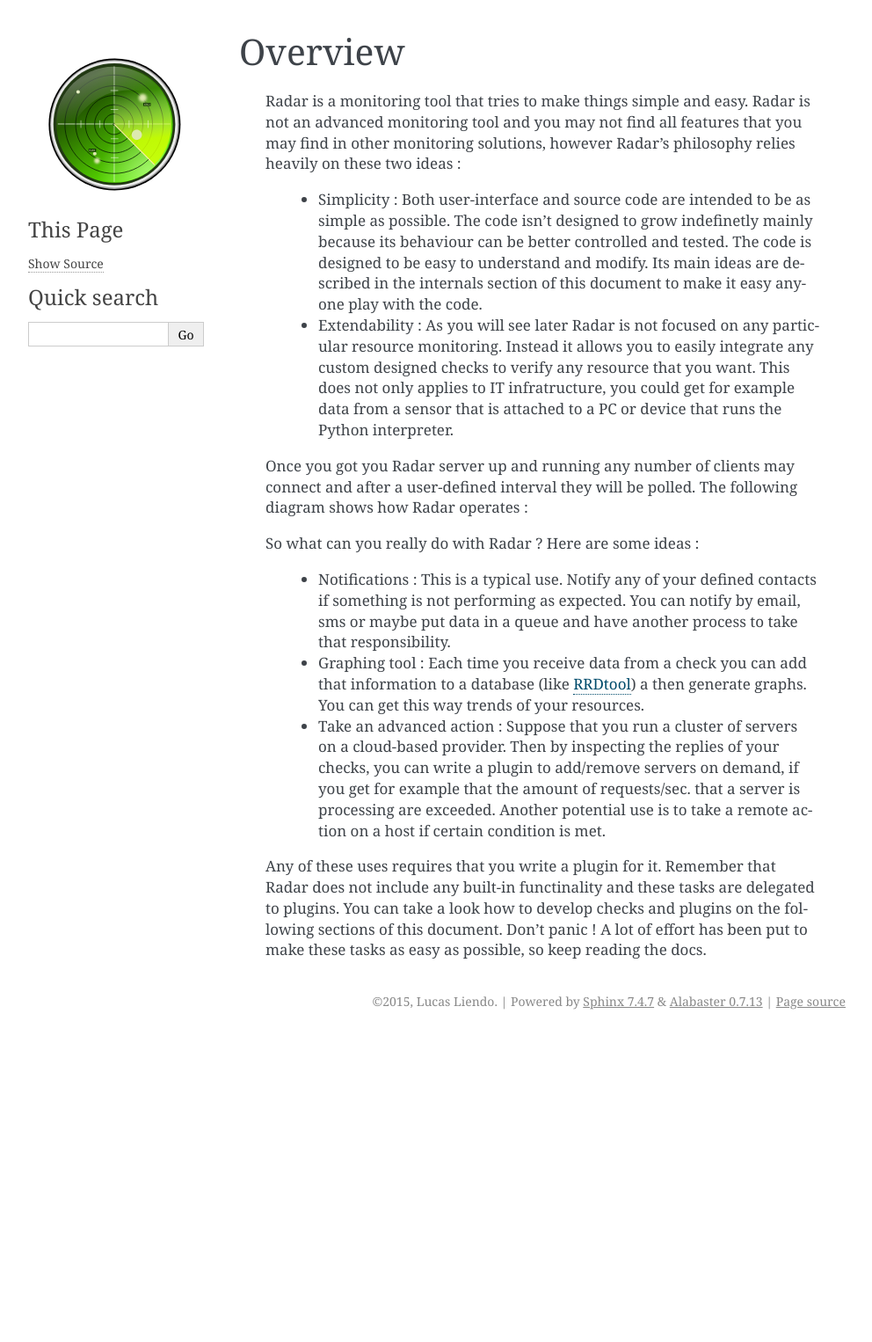
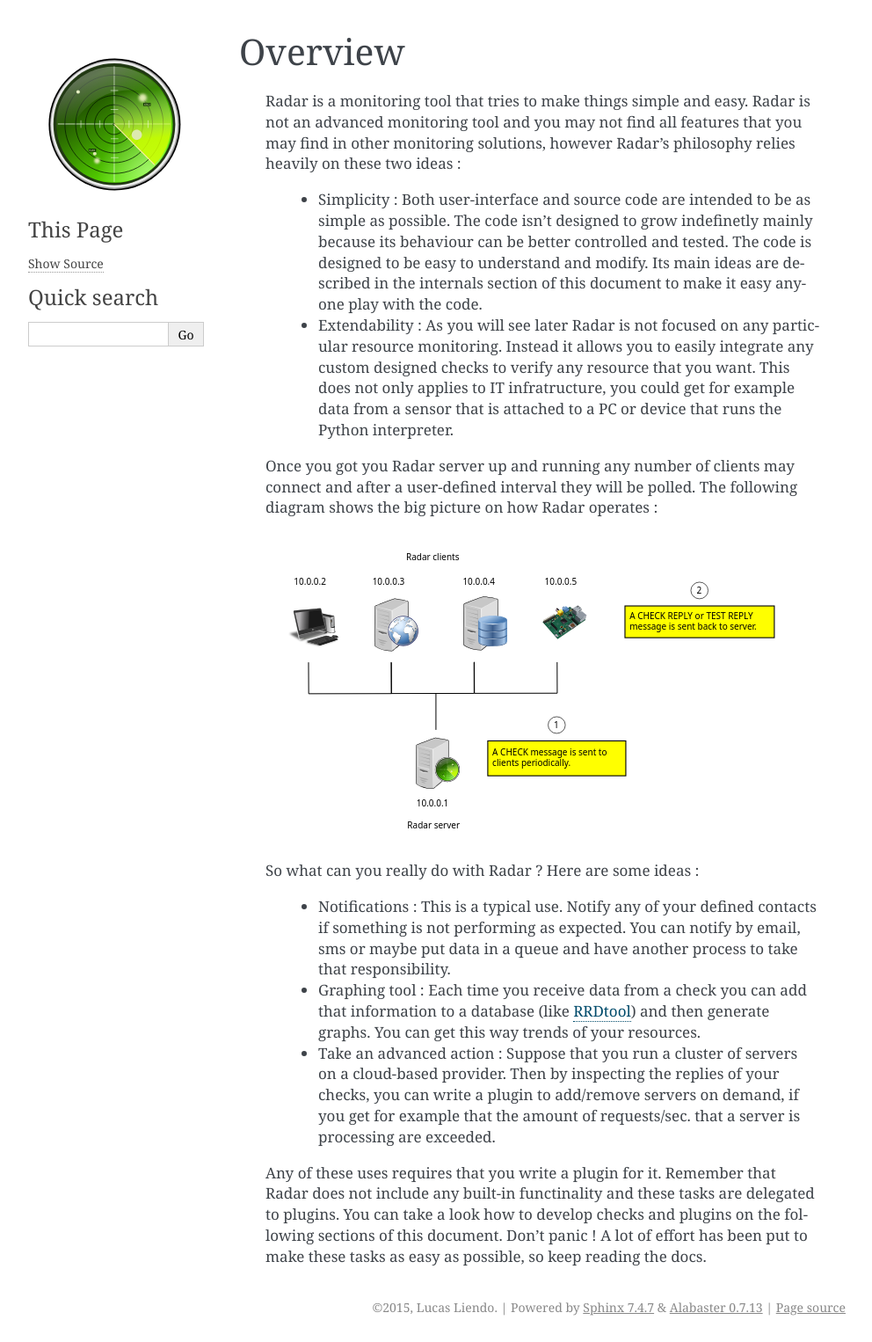
Before and after one commit to lliendo/Radar, a Sphinx documentation site: the page built from docs/overview.rst, in a window 1280 px wide. Shown: the whole page at 88% size, without its empty margins (148-1140 px from the left). Built offline with Sphinx 7.4.7, drawn with Linux system fonts in a browser that asks for light colours; before the commit the page ends 1178 px from its top, so only the background shows below that.

Commit message:
- Updated documentation.

```diff
--- a/docs/checks-development.rst
+++ b/docs/checks-development.rst
@@ -97,6 +97,7 @@ Guidelines
 
     * Checks should be platform independent. It is nice to just write a check
       once and then have it running on as many platforms as possible.
+      This promotes reusability.
 
     * Test your checks ! You're encouraged to write unit tests on all of your
       checks. This way you make sure that checks behave and fail as expected.
--- a/docs/overview.rst
+++ b/docs/overview.rst
@@ -22,8 +22,10 @@ Overview
 
     Once you got you Radar server up and running any number of clients may connect
     and after a user-defined interval they will be polled. The following diagram
-    shows how Radar operates :
+    shows the big picture on how Radar operates :
 
+    .. image:: _static/radar-overview.svg
+        :target: _static/radar-overview.svg
 
 
     So what can you really do with Radar ? Here are some ideas :
@@ -34,7 +36,7 @@ Overview
           responsibility.
 
         * Graphing tool : Each time you receive data from a check you can add that
-          information to a database (like `RRDtool <http://www.rrdtool.org>`_) a then generate graphs.
+          information to a database (like `RRDtool <http://www.rrdtool.org>`_) and then generate graphs.
           You can get this way trends of your resources.
 
         * Take an advanced action : Suppose that you run a cluster of servers on
@@ -42,8 +44,6 @@ Overview
           you can write a plugin to add/remove servers on demand, if you get for
           example that the amount of requests/sec. that a server is processing
           are exceeded.
-          Another potential use is to take a remote action on a host if certain
-          condition is met.
 
     Any of these uses requires that you write a plugin for it. Remember that
     Radar does not include any built-in functinality and these tasks are
```
Also changed, not shown: docs/internals.rst (+41 -3 lines), docs/plugins-development.rst (+10 -10 lines), docs/_static/radar-overview.svg.
